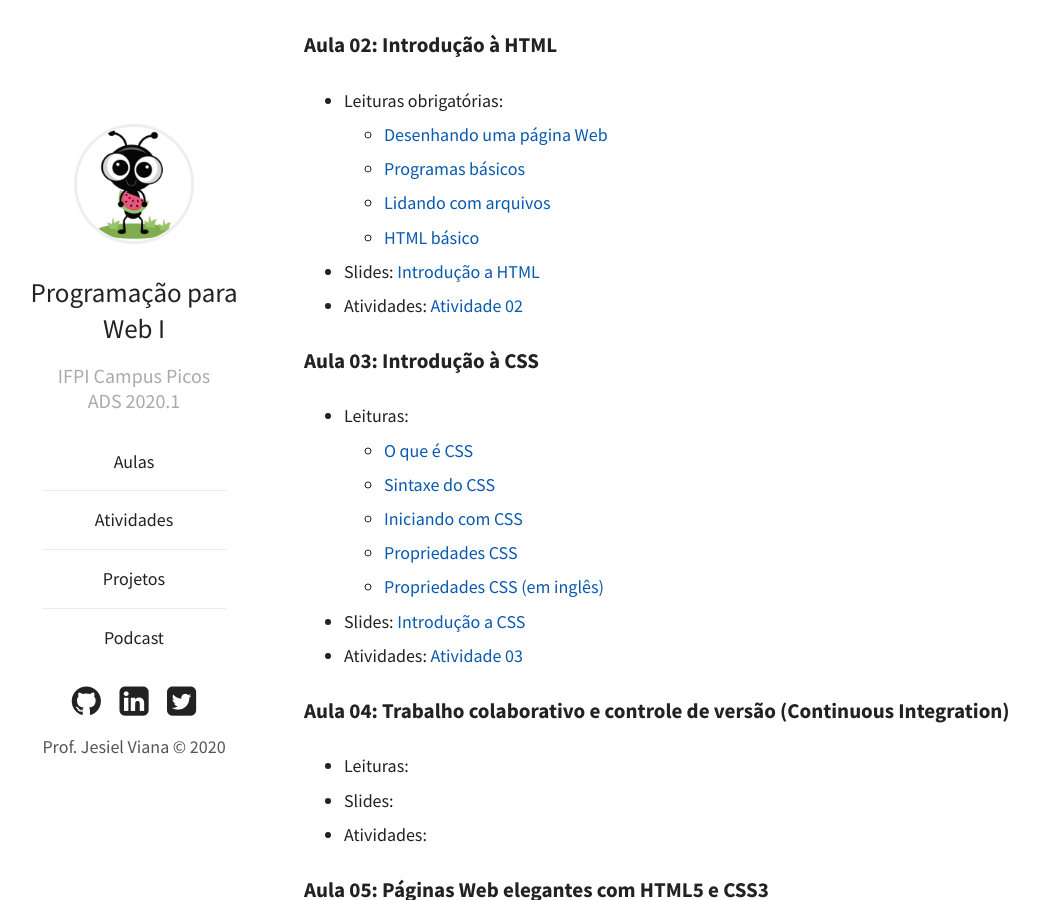
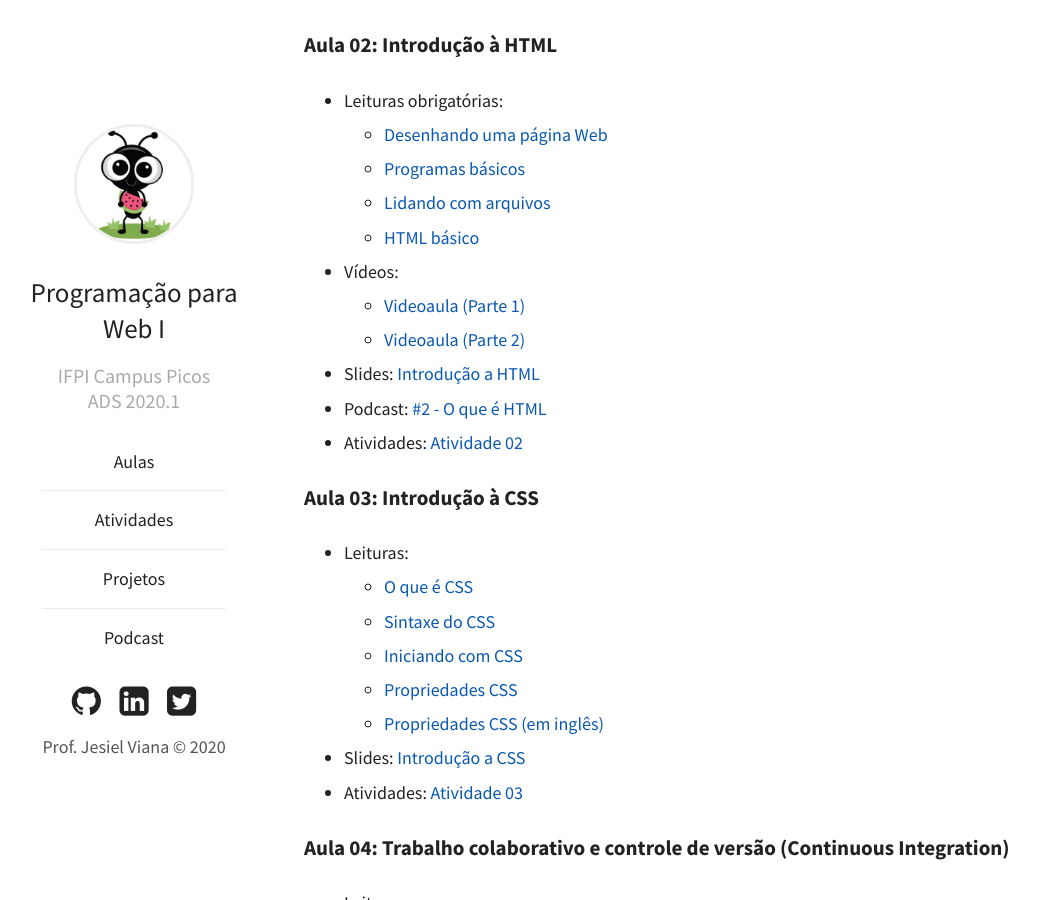
Before and after one commit to jesielviana/web-dev, a Jekyll site: the page built from aulas.md, in a window 1280 px wide and 900 px high, scrolled down 770 px. Shown: the whole window, without its empty margins (51-1090 px from the left). Built offline with Jekyll 4.4.1, drawn with Linux system fonts in a browser that asks for light colours.

Commit message:
update aula 2

```diff
--- a/aulas.md
+++ b/aulas.md
@@ -30,7 +30,11 @@ date:   2020-03-04 21:03:36 +0530
   - [Programas básicos](https://developer.mozilla.org/pt-BR/docs/Aprender/Getting_started_with_the_web/instalando_programas_basicos)
   - [Lidando com arquivos](https://developer.mozilla.org/pt-BR/docs/Aprender/Getting_started_with_the_web/lidando_com_arquivos)
   - [HTML básico](https://developer.mozilla.org/pt-BR/docs/Aprender/Getting_started_with_the_web/HTML_basico)
+- Vídeos:
+  - [Videoaula (Parte 1)](https://www.youtube.com/watch?v=WluzG6RN5qA)
+  - [Videoaula (Parte 2)](https://www.youtube.com/watch?v=2w5ss6jwceA)
 - Slides: [Introdução a HTML](/web-dev/slides/aula-02)
+- Podcast: [#2 - O que é HTML](https://anchor.fm/babadodev/episodes/02---O-que--HTML-eiupjq)
 - Atividades: [Atividade 02](/web-dev/atividades/#atividade-2)
 
 ### Aula 03: Introdução à CSS
```
